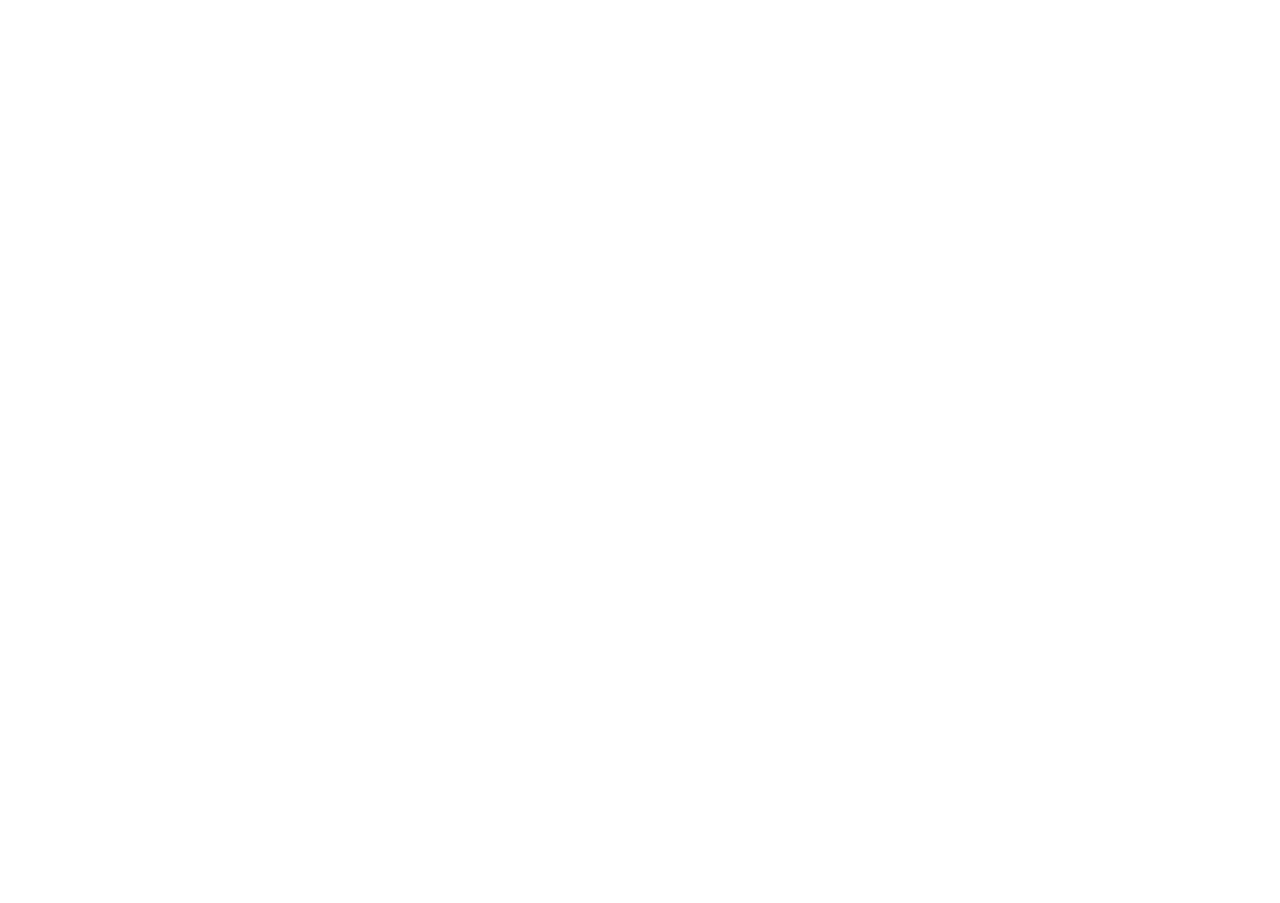
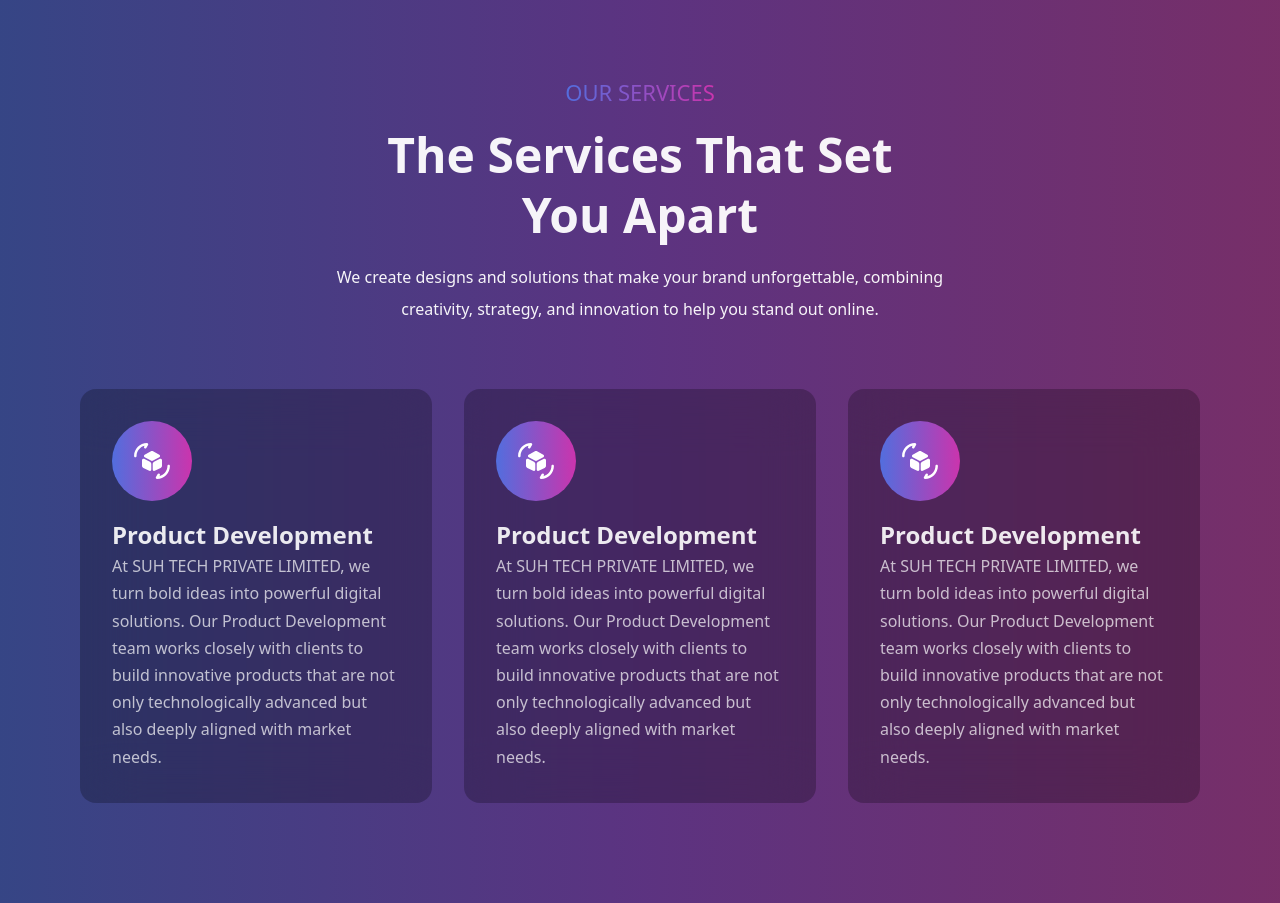
Before and after one commit to pulkit0408/SUH_WEBSITE, a React (Vite) app: page / in a window 1280 px wide. Shown: the part 1660-2563 px from the top of the page. Before the commit the page ends 1620 px from the top, so only its background shows below. Built offline with nearby package versions, Linux system fonts and the light colour scheme.

Commit message:
service done

```diff
--- a/src/App.jsx
+++ b/src/App.jsx
@@ -2,6 +2,7 @@ import About from "./pages/About";
 import Brands from "./pages/Brands";
 import HeroSection from "./pages/Hero";
 import Navbar from "./pages/Navbar";
+import Services from "./pages/Services";
 
 function App() {
   return (
@@ -11,6 +12,7 @@ function App() {
         <HeroSection />
         <Brands />
         <About />
+        <Services />
       </main>
     </div>
   );
--- /dev/null
+++ b/src/components/Card.jsx
@@ -0,0 +1,32 @@
+const ServiceCard = ({ icon: Icon, heading, paragraph }) => {
+  return (
+    <>
+      <div
+        className="flex flex-col items-start justify-center p-8 space-y-4 rounded-[16px]"
+        style={{
+          background: "rgba(0, 0, 0, 0.24)",
+          backdropFilter: "blur(28px)",
+        }}
+      >
+        <div className="flex flex-col justify-center items-center gap-2 w-20 h-20 p-5 rounded-full bg-[linear-gradient(90deg,#526EDE_0%,#8E51C5_50%,#CB34AD_100%)]">
+          <img
+            src={Icon}
+            alt="icon"
+            className="w-full h-full object-contain"
+          />
+        </div>
+
+        <div className="flex flex-col items-start justify-start">
+          <p className="text-white/90 font-poppins text-2xl font-bold leading-normal">
+            {heading}
+          </p>
+          <p className="text-white/70 font-poppins text-base font-normal leading-[27.2px]">
+            {paragraph}
+          </p>
+        </div>
+      </div>
+    </>
+  );
+};
+
+export default ServiceCard;
--- /dev/null
+++ b/src/pages/Services.jsx
@@ -0,0 +1,52 @@
+import ServiceCard from "../components/Card";
+
+
+const Services = () => {
+  return (
+    <>
+      <div className="flex items-center justify-baseline flex-col gap-12 py-25 px-20">
+        <div className="flex flex-col items-center justify-center text-center p-4 gap-4">
+          <p
+            className="text-[22px] font-medium text-center lg:text-left"
+            style={{
+              background:
+                "linear-gradient(90deg, #526EDE 0%, #8E51C5 50%, #CB34AD 100%)",
+              backgroundClip: "text",
+              WebkitBackgroundClip: "text",
+              WebkitTextFillColor: "transparent",
+            }}
+          >
+            OUR SERVICES
+          </p>
+          <p className="leading-15 font-bold text-[48px] text-white/95 text-center">
+            The Services That Set <br /> You Apart
+          </p>
+          <p className="text-white/95 font-normal leading-8 text-md text-center">
+            We create designs and solutions that make your brand unforgettable, combining <br />
+            creativity, strategy, and innovation to help you stand out online.
+          </p>
+        </div>
+
+        <div className="flex items-start justify-center gap-8">
+          <ServiceCard
+            icon="/3d-rotate.svg"
+            heading="Product Development"
+            paragraph="At SUH TECH PRIVATE LIMITED, we turn bold ideas into powerful digital solutions. Our Product Development team works closely with clients to build innovative products that are not only technologically advanced but also deeply aligned with market needs."
+          />
+              <ServiceCard
+            icon="/3d-rotate.svg"
+            heading="Product Development"
+            paragraph="At SUH TECH PRIVATE LIMITED, we turn bold ideas into powerful digital solutions. Our Product Development team works closely with clients to build innovative products that are not only technologically advanced but also deeply aligned with market needs."
+          />
+              <ServiceCard
+            icon="/3d-rotate.svg"
+            heading="Product Development"
+            paragraph="At SUH TECH PRIVATE LIMITED, we turn bold ideas into powerful digital solutions. Our Product Development team works closely with clients to build innovative products that are not only technologically advanced but also deeply aligned with market needs."
+          />
+        </div>
+      </div>
+    </>
+  );
+};
+
+export default Services;
```
Also changed, not shown: public/3d-rotate.svg (added).
